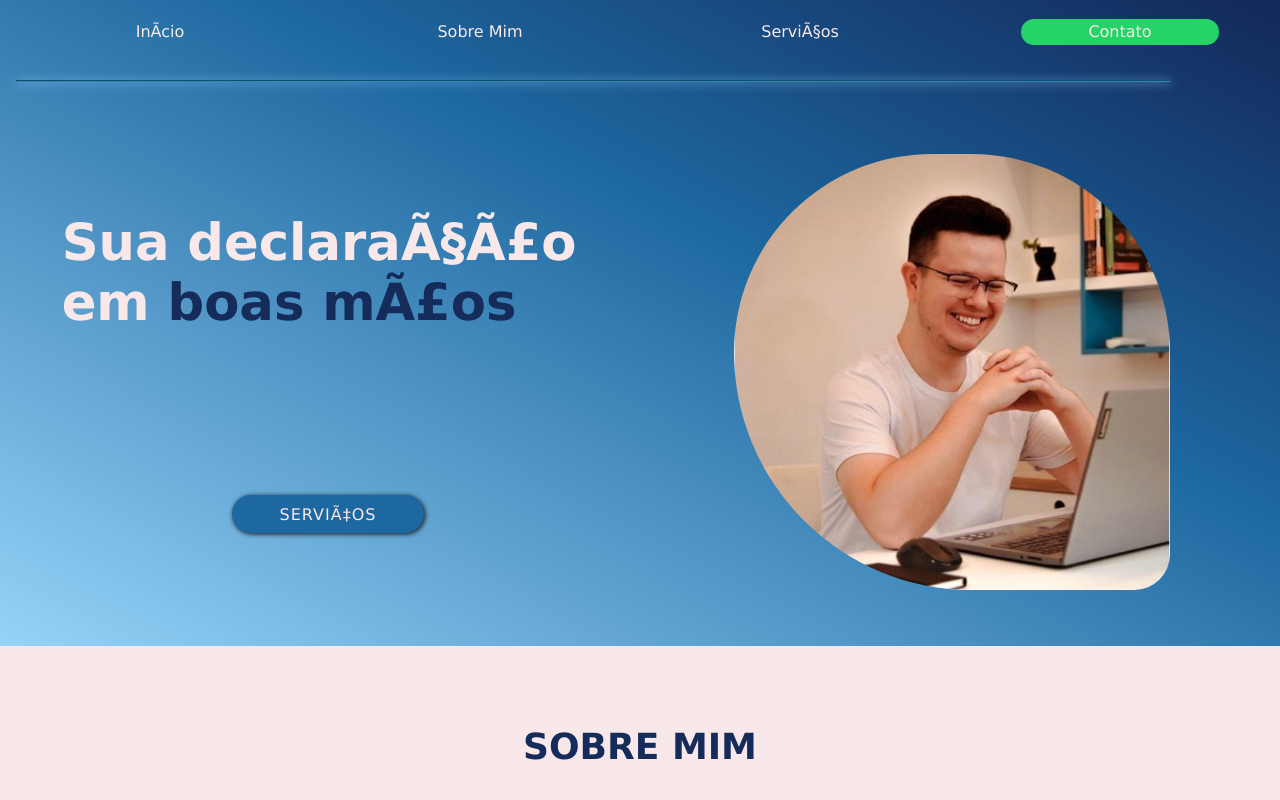
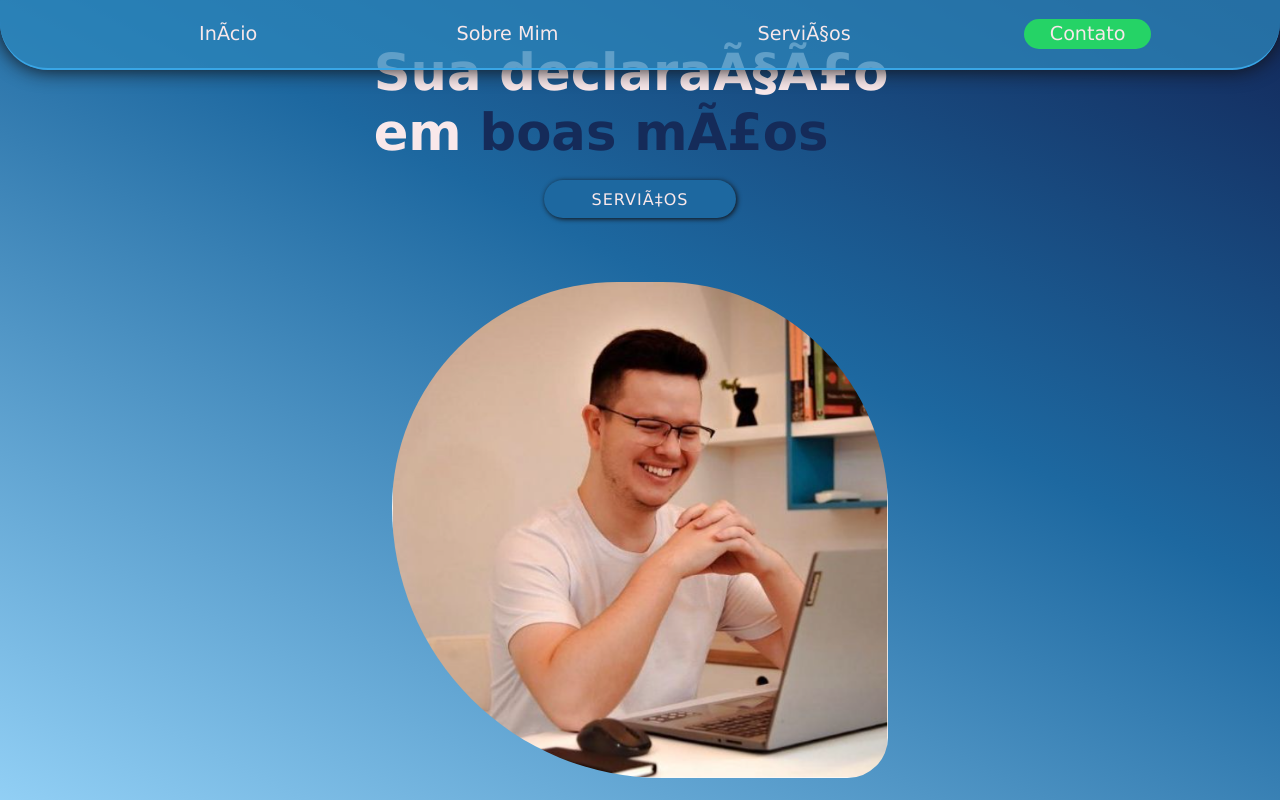
Before and after one commit to icarso/projetoContadorTom, a plain HTML site: page index.html in a window 1280 px wide. Shown: the top 800 px of the page. Drawn offline with Linux system fonts and the light colour scheme.

Commit message:
Atualização do nav/menu

```diff
--- a/index.html
+++ b/index.html
@@ -6,10 +6,8 @@
         <link rel="icon" href="./img/logo_contadortom.png">
         <link rel="stylesheet" href="style.css">
     </head>
-    <body>
-
+    <body id="box-content">
         <!-- Menu -->
-        <div class="start" id="inicio">
             <nav class="menu">
                 <ul>
                     <li><a href="index.html">Início</a></li>
@@ -21,7 +19,6 @@
                     <li><a href="https://api.whatsapp.com/send?phone=5532984057065" target="_blank" id="button_whatsapp">Contato</a></li>
                 </ul>
             </nav>
-            <hr>
 
             <!-- Main page -->
             <div class="mainPage">
@@ -33,7 +30,7 @@
                         <img src="./img/Imagem_Tom.png" alt="Imagem da Página Inicial" id="foto"/>
                     </aside>
             </div>
-        </div>
+
         <!-- About_me page -->
         <div class="sobre_mim" id="sobre_mim">
             <h2 class="subtitulo_sm">SOBRE MIM</h2>
--- a/style.css
+++ b/style.css
@@ -14,20 +14,35 @@ body{
     font-family: Verdana, Tahoma, sans-serif;
 }
 
-.start{
-    background: -moz-linear-gradient(207deg, #13295b 1%, #1d68a0 40%, #96d3f8 100%);
-    background: -webkit-linear-gradient(207deg, #13295b 1%, #1d68a0 40%, #96d3f8 100%);
-    background: linear-gradient(207deg, #13295b 1%, #1d68a0 40%, #96d3f8 100%);
-    color:#F9E8EA;
+#box-content{
     display: grid;
+    grid-template-columns: 1fr;
+    grid-template-rows: auto 1fr 1fr 1fr;
+    min-width: 100vw;
+    min-height: 100%;
+    grid-template-areas:
+    "nav"
+    "mainPage"
+    "sobre_mim"
+    "servicos";
 }
+
+nav{
+    grid-area: nav;
+    background-color: rgba(44, 135, 188, 0.750);
+    border-bottom: 0.125rem solid #39a6e6;
+    box-shadow: 0px 0px 20px 0px #131012;
+    position: fixed;
+    min-width: 100%;
+    border-radius: 0% 0% 3rem 3rem;
+}
+
 
 ul{
     list-style-type: none;
     display: flex;
-    justify-content: space-around;
+    justify-content: space-evenly;
     flex-wrap: wrap;
-    align-items: center;
 }
 
 .menu a {
@@ -37,8 +52,8 @@ ul{
     color: #F9E8EA;
     text-decoration: none;
     display: inline-block;
-    font-size: 1rem;
-    width: 15vw;
+    font-size: 1.2rem;
+    width: 100%;
     transition: all 0.5s;
     border-radius: 3.125rem;
 }
@@ -57,16 +72,17 @@ ul{
     color: #F9E8EA;
 }
 
-hr {
-    margin: 1rem;
-    width: 90%;
-    border-color: #2C88BC;
-    box-shadow: 1px 1px 10px #96d3f8;
-}
-.mainPage {
-    display: grid;
-    grid-template-columns: repeat(2, 1fr);
+.mainPage{
+    grid-area: mainPage;
+    background: -moz-linear-gradient(207deg, #13295b 1%, #1d68a0 40%, #96d3f8 100%);
+    background: -webkit-linear-gradient(207deg, #13295b 1%, #1d68a0 40%, #96d3f8 100%);
+    background: linear-gradient(207deg, #13295b 1%, #1d68a0 40%, #96d3f8 100%);
+    color:#F9E8EA;
     padding: 1rem;
+    display: flex;
+    flex-direction: column;
+    justify-content: center;
+    align-items: center;
 }
 
 .texto {
@@ -121,6 +137,7 @@ h1{
 }
 
 .sobre_mim{
+    grid-area: sobre_mim;
     background-color: #F9E8EA;
     text-align: center;
     padding: 2.5rem 3.75rem;
@@ -156,6 +173,7 @@ h1{
 }
 
 .servicos{
+    grid-area: servicos;
     background-color: #96d3f8;
     text-align: center;
     padding: 2.5rem 3.75rem;
```
